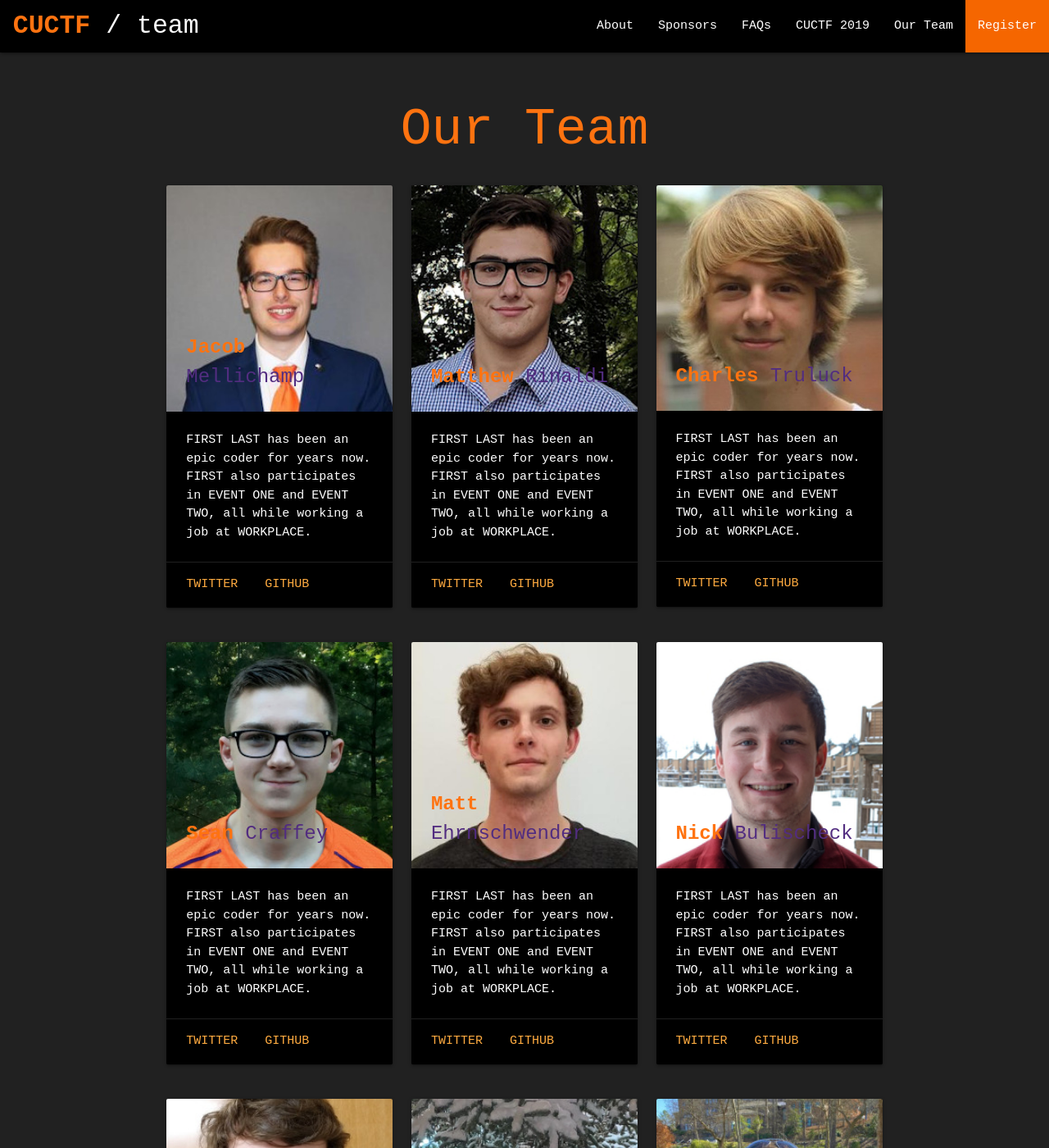
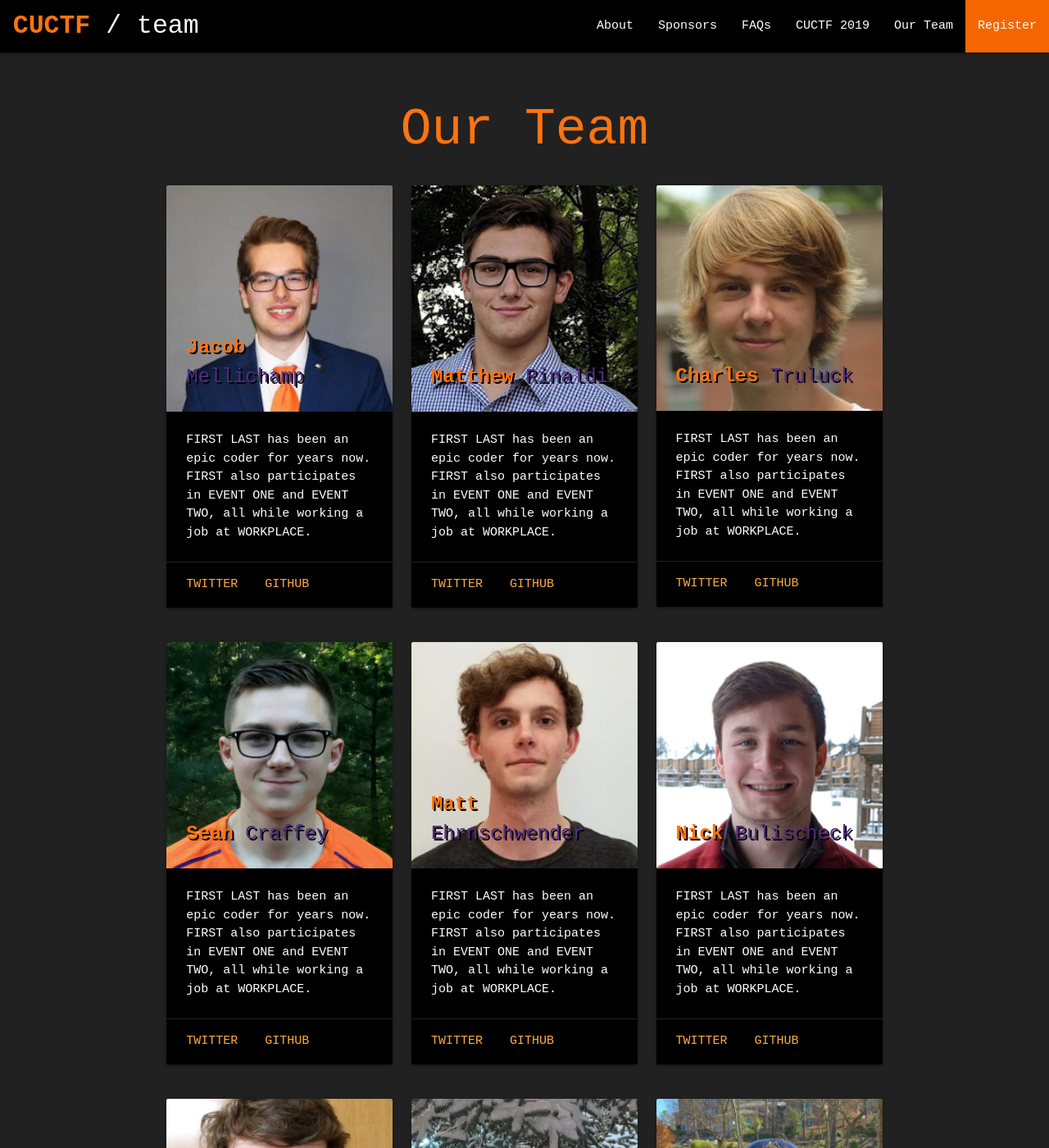
Before and after one commit to CUCyber/cuctf.io, a Jekyll site: the page built from team.html, in a window 1280 px wide and 1400 px high. Shown: the whole window at 82% size. Built offline with Jekyll 4.4.1, drawn with Linux system fonts in a browser that asks for light colours; nearby versions of some CDN libraries; some web fonts are replaced.

Commit message:
Add black outline to text

```diff
--- a/public/css/custom.css
+++ b/public/css/custom.css
@@ -111,3 +111,9 @@
 #past h3, h4, h5 {
     text-align: center;
 }
+
+/* Team Page */
+
+#team .card-title {
+  text-shadow: 2px 2px 0px #000000 !important;
+}
--- a/team.html
+++ b/team.html
@@ -5,7 +5,7 @@ description: Team page
 keywords:
 author:
 ---
-<div class="container">
+<div class="container" id="team">
   <h1 class="clemson-orange-text text-accent-4 center">Our Team</h1>
   <div class="row">
     <div class="col s12 m4">
```
